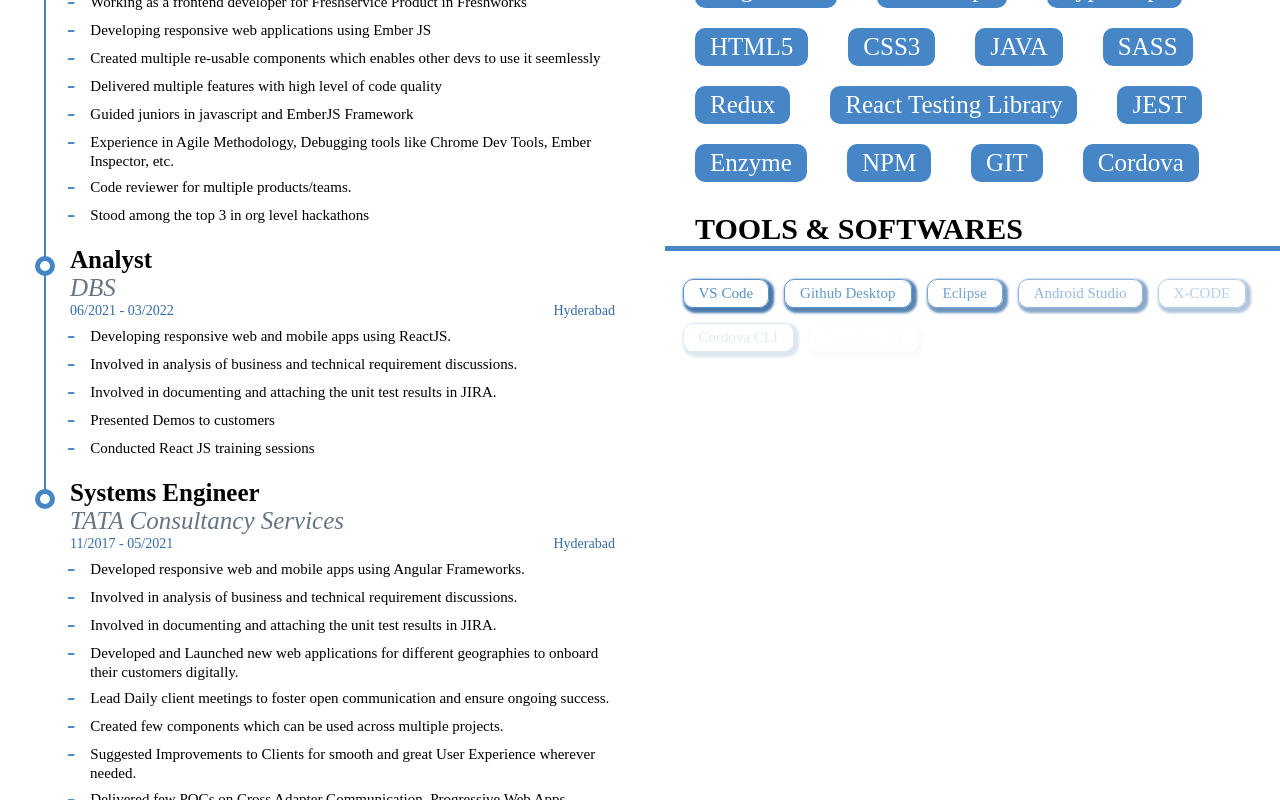
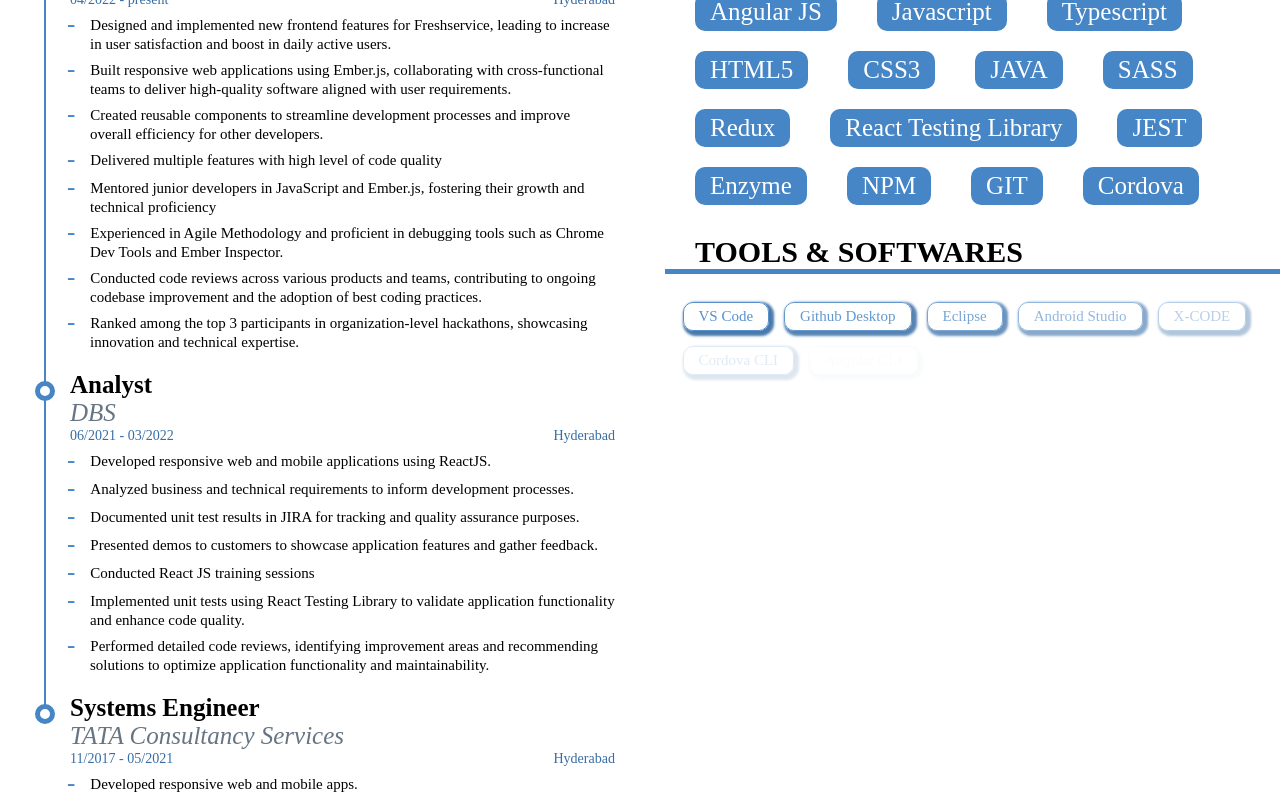
Before and after one commit to vinnu214/my-resume, a React (Create React App) app: page / in a window 1280 px wide. Shown: the part 460-1260 px from the top of the page. Built offline with nearby package versions, Linux system fonts and the light colour scheme.

Commit message:
Added ATS friendly keywords to experience

```diff
--- a/src/components/Description.js
+++ b/src/components/Description.js
@@ -70,11 +70,13 @@
         data-aos="fade-down"
         data-aos-delay="700"
       >
-        Knowledgeable Frontend developer with <strong>6+</strong> years of
+        {/* Knowledgeable Frontend developer with <strong>6+</strong> years of
         experience who adept at creating web and mobile applications which meet
         customer needs. Specialized in collaborating with customers to gather
         requirements, produce plans and improve designs for usability and
-        functionality.
+        functionality. */}
+
+        Experienced software engineer with <strong>6+</strong> years in specializing in building scalable, maintainable web applications using JavaScript frameworks like React and Ember. Proven ability to deliver high-quality code through rigorous unit testing and collaborative code reviews. Passionate about crafting reusable components and implementing clean, well-documented architectures.
       </div>
     </div>
   );
--- a/src/resumeData.js
+++ b/src/resumeData.js
@@ -12,7 +12,7 @@
 export const location = "HYDERABAD, INDIA";
 export const linkedIn = {
   displayName: "Gnanavinay Murarisetty",
-  url: "https://bit.ly/38OCe3H",
+  url: "https://www.linkedin.com/in/gnanavinaymurari/",
 };
 export const WorkExperiences = [
   {
@@ -22,14 +22,14 @@
     endDate: "",
     location: "Hyderabad",
     rolesandResp: [
-      "Working as a frontend developer for Freshservice Product in Freshworks",
-      "Developing responsive web applications using Ember JS",
-      "Created multiple re-usable components which enables other devs to use it seemlessly",
+      "Designed and implemented new frontend features for Freshservice, leading to increase in user satisfaction and boost in daily active users.",
+      "Built responsive web applications using Ember.js, collaborating with cross-functional teams to deliver high-quality software aligned with user requirements.",
+      "Created reusable components to streamline development processes and improve overall efficiency for other developers.",
       "Delivered multiple features with high level of code quality",
-      "Guided juniors in javascript and EmberJS Framework",
-      "Experience in Agile Methodology, Debugging tools like Chrome Dev Tools, Ember Inspector, etc.",
-      "Code reviewer for multiple products/teams.",
-      "Stood among the top 3 in org level hackathons"
+      "Mentored junior developers in JavaScript and Ember.js, fostering their growth and technical proficiency",
+      "Experienced in Agile Methodology and proficient in debugging tools such as Chrome Dev Tools and Ember Inspector.",
+      "Conducted code reviews across various products and teams, contributing to ongoing codebase improvement and the adoption of best coding practices.",
+      "Ranked among the top 3 participants in organization-level hackathons, showcasing innovation and technical expertise."
     ],
   },
   {
@@ -39,11 +39,13 @@
     endDate: "03/2022",
     location: "Hyderabad",
     rolesandResp: [
-      "Developing responsive web and mobile apps using ReactJS.",
-      "Involved in analysis of business and technical requirement discussions.",
-      "Involved in documenting and attaching the unit test results in JIRA.",
-      "Presented Demos to customers",
+      "Developed responsive web and mobile applications using ReactJS.",
+      "Analyzed business and technical requirements to inform development processes.",
+      "Documented unit test results in JIRA for tracking and quality assurance purposes.",
+      "Presented demos to customers to showcase application features and gather feedback.",
       "Conducted React JS training sessions",
+      "Implemented unit tests using React Testing Library to validate application functionality and enhance code quality.",
+      "Performed detailed code reviews, identifying improvement areas and recommending solutions to optimize application functionality and maintainability."
     ],
   },
   {
@@ -53,15 +55,12 @@
     endDate: "05/2021",
     location: "Hyderabad",
     rolesandResp: [
-      "Developed responsive web and mobile apps using Angular Frameworks.",
-      "Involved in analysis of business and technical requirement discussions.",
-      "Involved in documenting and attaching the unit test results in JIRA.",
-      "Developed and Launched new web applications for different geographies to onboard their customers digitally.",
-      "Lead Daily client meetings to foster open communication and ensure ongoing success.",
-      "Created few components which can be used across multiple projects.",
-      "Suggested Improvements to Clients for smooth and great User Experience wherever needed.",
-      "Delivered few POCs on Cross Adapter Communication, Progressive Web Apps Successfully.",
-      "Received Appreciations and awards from Organization and Client for handling multiple projects.",
+      "Developed responsive web and mobile apps.",
+      "Developed and launched new web applications for various geographical locations to enhance digital customer onboarding.",
+      "Led daily client meetings to ensure transparent communication and project success.",
+      "Suggested improvements to clients to enhance user experience and application performance.",
+      "Delivered successful Proof of Concepts (POCs) on Cross Adapter Communication and Progressive Web Apps.",
+      "Recognized with awards and appreciation from the organization and clients for managing multiple projects effectively.",
     ],
   },
 ];
```
